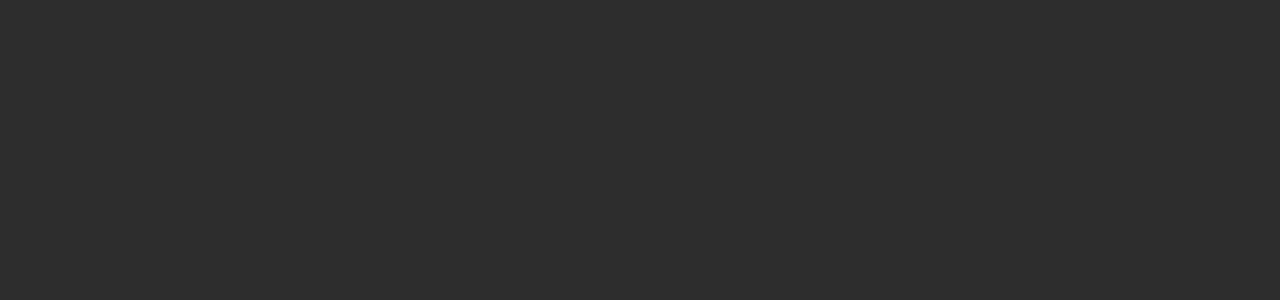
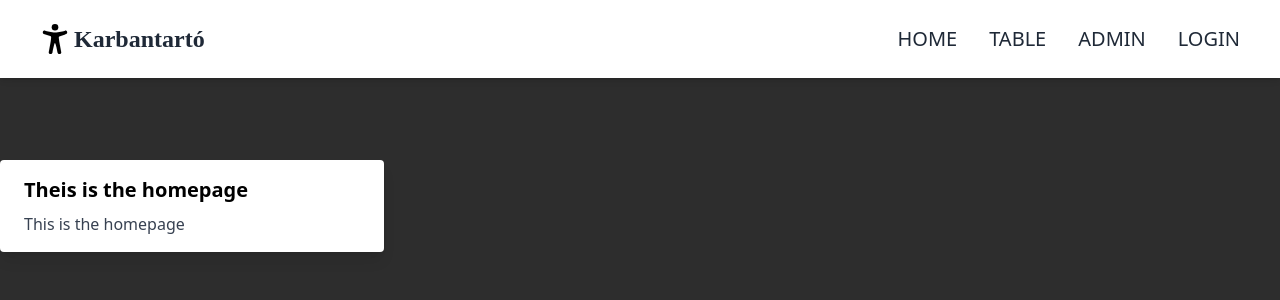
Before and after one commit to mozes20/KarbanTartKrosz, a React (Create React App) app in the folder frontend/: page /home in a window 1280 px wide. Shown: the top 300 px of the page. Built offline with nearby package versions, Linux system fonts and the light colour scheme.

Commit message:
login es routing

```diff
--- a/frontend/package.json
+++ b/frontend/package.json
@@ -5,7 +5,7 @@
   "dependencies": {
     "@cloudtables/react": "^1.0.0",
     "@emotion/react": "^11.7.1",
-    "@material-ui/core": "^4.12.3",
+    "@material-ui/core": "^4.11.4",
     "@mui/icons-material": "^5.4.2",
     "@mui/material": "^5.4.2",
     "@testing-library/jest-dom": "^5.16.2",
--- a/frontend/src/App.js
+++ b/frontend/src/App.js
@@ -1,24 +1,31 @@
 import React, { Fragment, useMemo, useState } from 'react';
 import { Footer, Navbar } from './components';
-import { Routes, Route, BrowserRouter } from 'react-router-dom'
+import { Routes, Route } from 'react-router-dom'
 import './App.scss'
 import AdminTable from './components/Table/AdminTable';
 import Login from './components/Login/Login';
 import Layout from './components/Layout';
+import HomePage from './components/HomePage';
 import RequireAuth from './components/RequireAuth';
 
-import LinkPage from './components/LinkPage';
 
 const App = () => (
 
+  <div>
+    <div className='mb-40'>
+      <Navbar />
+    </div>
     <Routes>
       <Route path="/" element={<Layout />}>
         <Route path='login' element={<Login />} />
+        <Route path='home' element={<HomePage />} />
         <Route element={<RequireAuth />}>
           <Route path="admintable" element={<AdminTable />} />
         </Route>
       </Route>
     </Routes>
+  </div>
+
 
   /*  <div>
      <div className='mb-20'>
--- /dev/null
+++ b/frontend/src/components/HomePage.jsx
@@ -0,0 +1,18 @@
+import React from 'react'
+
+const HomePage = () => {
+	return (
+		<div className="max-w-sm rounded overflow-hidden shadow-lg bg-white flex mt-40">
+		<div className="px-6 py-4">
+			<div className="font-bold text-xl mb-2">Theis is the homepage</div>
+			<p className="text-gray-700 text-base">
+				This is the homepage
+			</p>
+		</div>
+		<div className="px-6 pt-4 pb-2">
+		</div>
+	</div>
+	)
+}
+
+export default HomePage;
--- a/frontend/src/components/Layout.jsx
+++ b/frontend/src/components/Layout.jsx
@@ -1,31 +1,13 @@
 import { Outlet, Link } from "react-router-dom";
+import HomePage from "./HomePage";
 import Navbar from "./Navbar/Navbar";
 
 const Layout = () => {
   return (
 
     <div>
-      <div className="mb-20">
-        <Navbar />
-      </div>
       <main>
           <Outlet />
-        {/*           <nav>
-        <ul>
-          <li>
-            <Link to="/">Home</Link>
-          </li>
-          <li>
-            <Link to="/login">Login</Link>
-          </li>
-          <li>
-            <Link to="/linkpage">LinkPage</Link>
-          </li>
-          <li>
-            <Link to="/admintable">AdminTable</Link>
-          </li>
-        </ul>
-      </nav> */}
       </main>
     </div>
 
--- a/frontend/src/components/Login/Login.jsx
+++ b/frontend/src/components/Login/Login.jsx
@@ -12,7 +12,7 @@ const Login = () => {
 
 	const navigate = useNavigate();
 	const location = useLocation();
-	const from = location.stage?.from?.pathname || '/';
+	const from = location.state?.from?.pathname || "/";
 	const userRef = useRef();
 	const errRef = useRef();
 
@@ -39,12 +39,9 @@ const Login = () => {
 			/*
 						const roles = response?.data?.roles; */
 			setAuth({ user, password, token });
-			console.log("1");
 			setUser('');
 			setPwd('');
-			console.log("2");
 			navigate(from, { replace: true });
-			console.log("3");
 		} catch (error) {
 			if (!error?.respone) {
 				setErrMsg('Nop server response');
--- a/frontend/src/components/Navbar/Navbar.jsx
+++ b/frontend/src/components/Navbar/Navbar.jsx
@@ -6,9 +6,9 @@ import './Navbar.css'
 
 function Navbar() {
   let Links = [
-    { name: "HOME", link: "/" },
+    { name: "HOME", link: "/home" },
     { name: "TABLE", link: "/admintable" },
-    { name: "ABOUT", link: "/" },
+    { name: "ADMIN", link: "/" },
     { name: "LOGIN", link: "/login" },
   ];
   let [open, setOpen] = useState(false);
--- a/frontend/src/components/Table/AdminTable.jsx
+++ b/frontend/src/components/Table/AdminTable.jsx
@@ -12,10 +12,14 @@ const empList = [
 	{ id: 4, name: 'Bence', email: 'exmp4@asd.com', status: 1 },
 ]
 
+const toolList = [
+	{id: 1, name: 'Utvefuro', location: 'Hungary', category: 1},
+]
+
 const AdminTable = () => {
 
 	const columns = useMemo(() => COLUMNS, [])
-	const [data, setData] = useState(empList)
+	const [data, setData] = useState(toolList)
 
 	const theme = createTheme({
 		palette: {
@@ -24,15 +28,15 @@ const AdminTable = () => {
 	});
 
 	return (
-		<div>
+		<div className='mt-40'>
 				<MaterialTable
-					title='Employees'
+					title='Tools'
 					data={data}
 					columns={columns}
 					editable={{
 						onRowAdd: (newRow) =>
 							new Promise((resolve, reject) => {
-								const updatedRows = [...data, { id: 6, ...newRow }]
+								const updatedRows = [...data, {id: 5,  ...newRow }]
 								setTimeout(() => {
 									setData(updatedRows)
 									resolve()
--- a/frontend/src/components/Table/Columns.jsx
+++ b/frontend/src/components/Table/Columns.jsx
@@ -7,6 +7,6 @@ export const COLUMNS = [
 		}
 	},
 	{ title: 'Name', field: 'name' },
-	{ title: 'Email', field: 'email' },
-	{ title: 'Status', field: 'status' },
+	{ title: 'Location', field: 'location' },
+	{ title: 'Category', field: 'category' },
 ]
```
Also changed, not shown: 1 other file (tests, documents, lock files or other folders). Lines whose indentation alone changed are shown as unchanged.
